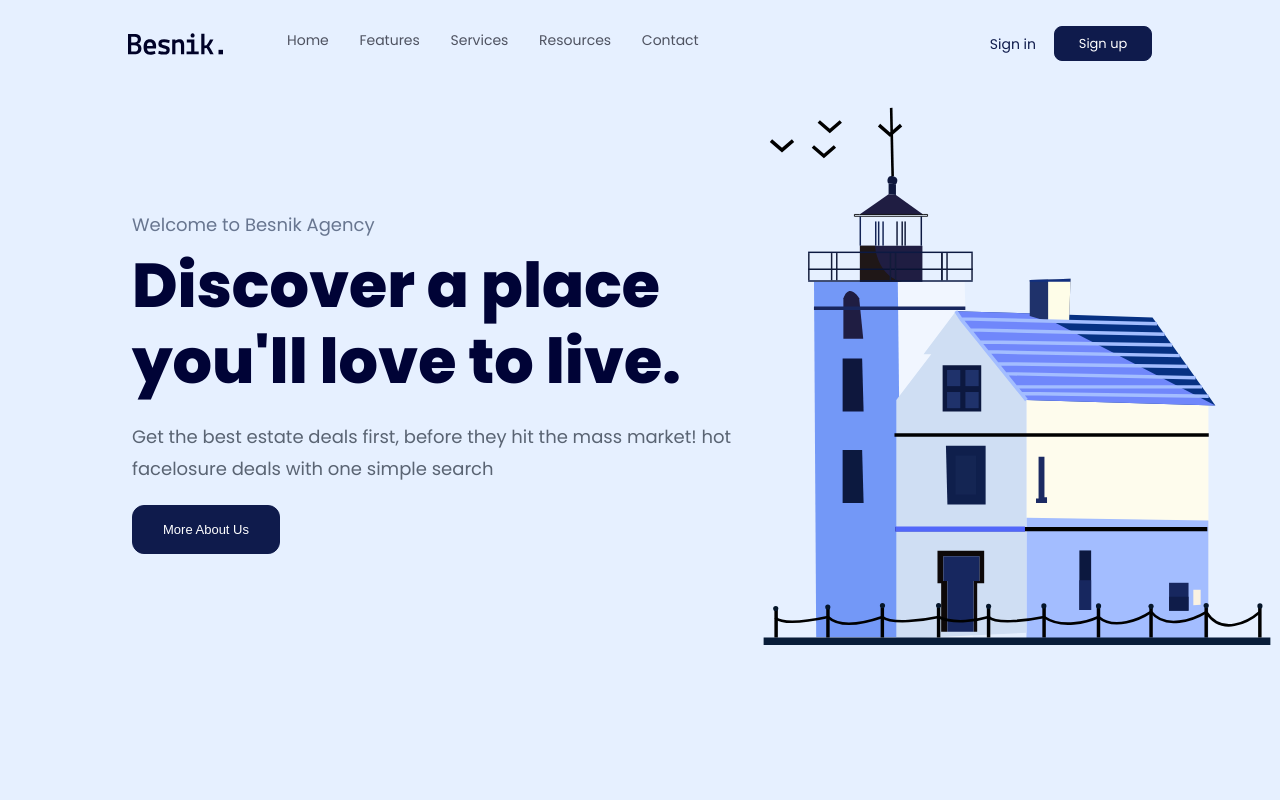
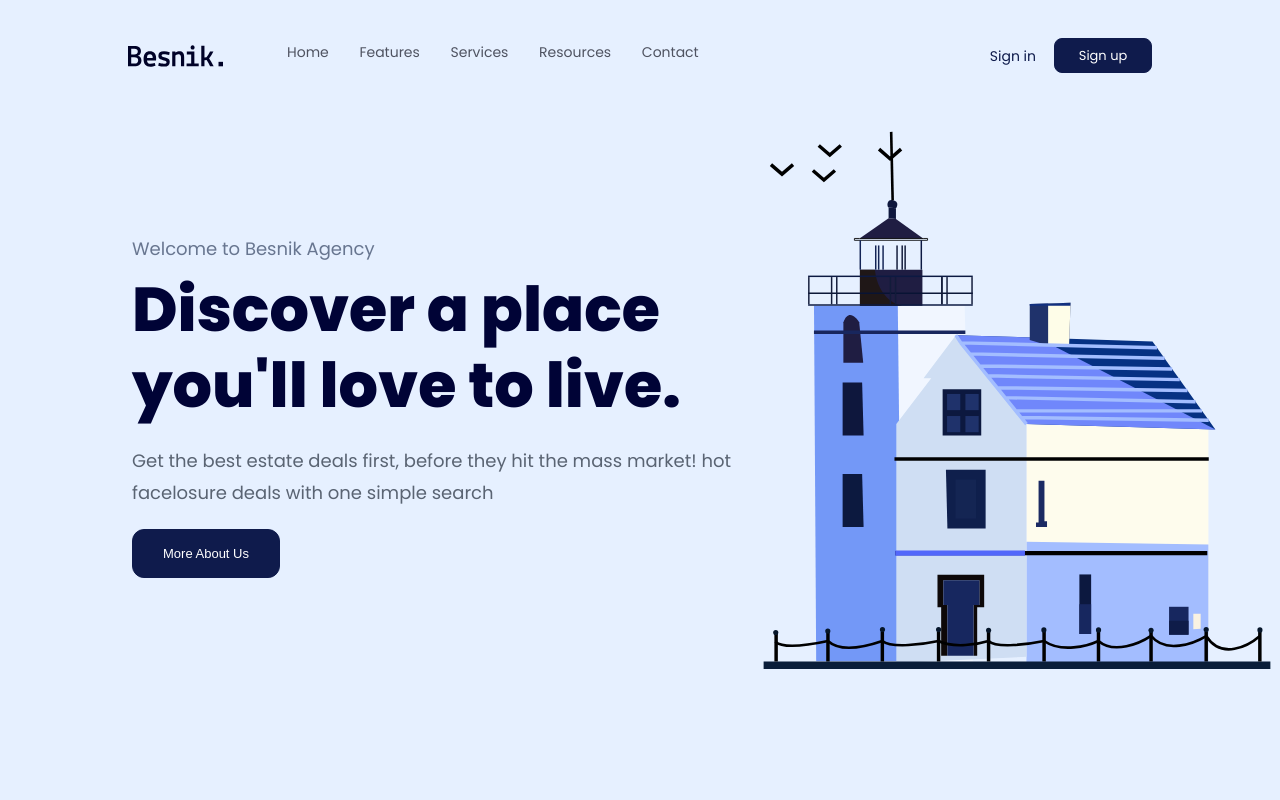
Before and after one commit to RayOlardo/f8__htmlcss--01, a plain HTML site: page index.html in a window 1280 px wide. Shown: the top 800 px of the page. Drawn offline with Linux system fonts and the light colour scheme.

Commit message:
sua loi header

```diff
--- a/assets/css/style.css
+++ b/assets/css/style.css
@@ -36,15 +36,9 @@ a {
     text-decoration: none;
 }
 /* Header begin */
-header{
+.hero{
     background-color: #E6F0FF;
     height: 100vh;
-
-}
-.navbar {
-    display: flex;
-    justify-content: space-between;
-    /* padding-top: 40px; */
 }
 .header__fixed {
     position: sticky;
@@ -53,6 +47,13 @@ header{
     z-index: 99;
     background-color: #E6F0FF;
 
+}
+.navbar {
+    display: flex;
+    justify-content: space-between;
+    /* padding-top: 20px;  */
+    padding: 12px 0;
+    align-items: center;
 }
 .navbar__left {
     display: flex;
--- a/index.html
+++ b/index.html
@@ -20,8 +20,10 @@
 
 <body>
     <!-- Header begin -->
-    <header>
-        <div class="header__fixed content">
+
+
+    <header class="header__fixed">
+        <div class="content">
             <nav class="navbar navbar__fixed">
                 <nav class="navbar__left">
                     <nav class="navbar__logo">
@@ -47,6 +49,11 @@
                 </nav>
             </nav>
         </div>
+    </header>
+    <div class="hero">
+        <div class="content">
+
+        </div>
         <div class="hero__info">
             <div class="header__text">
                 <p>Welcome to Besnik Agency</p>
@@ -61,7 +68,7 @@
                 <img src="./assets/img/house illustration.svg" alt="Discover a place you'll love to live">
             </div>
         </div>
-    </header>
+    </div>
 
     <!-- Header end -->
 
```
